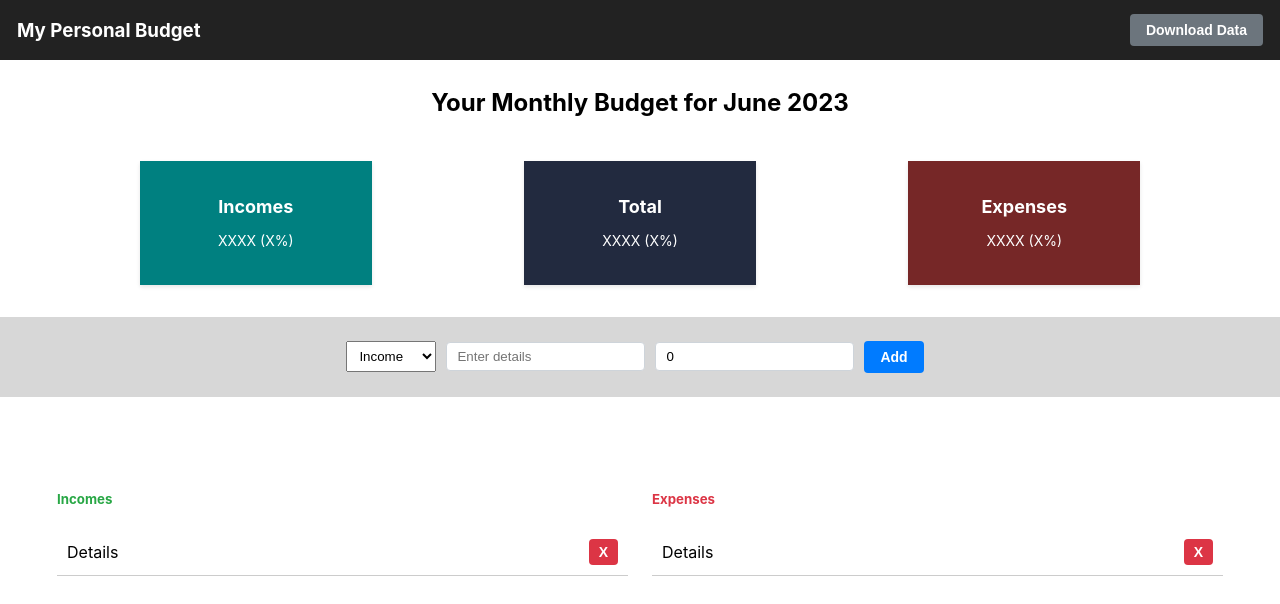
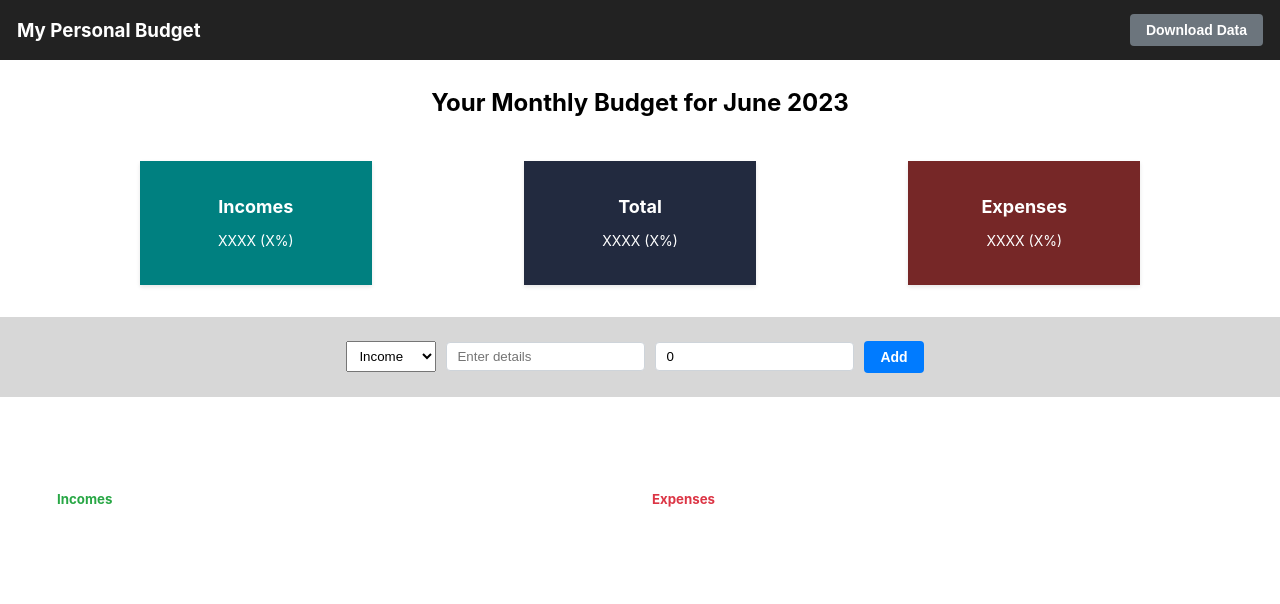
Before and after one commit to nikoladomazetovikj/budgety, a React (Create React App) app: page / in a window 1280 px wide. Shown: the top 604 px of the page. Built offline with nearby package versions, Linux system fonts and the light colour scheme.

Commit message:
feat: list data refs: #1

```diff
--- a/src/App.js
+++ b/src/App.js
@@ -1,7 +1,7 @@
 import Header from "./layouts/Header";
 import Budget from "./components/Budget";
 import BudgetData from "./components/BudgetData";
-import {useState} from "react";
+import {useEffect, useState} from "react";
 
 function App() {
     const currentDate = new Date();
@@ -12,11 +12,19 @@ function App() {
     const currentMonth = months[currentDate.getMonth()];
     const currentYear = currentDate.getFullYear();
 
+    const [budgetData, setBudgetData] = useState([]);
+
+    useEffect(() => {
+        const existingBudgetData = localStorage.getItem('budgetData');
+        const parsedExistingData = existingBudgetData ? JSON.parse(existingBudgetData) : [];
+        setBudgetData(parsedExistingData);
+    }, []);
+
     return (
         <div>
             <Header/>
             <Budget month={currentMonth} year={currentYear}/>
-            <BudgetData/>
+            <BudgetData data={budgetData}/>
         </div>
     );
 }
--- a/src/components/BudgetData.js
+++ b/src/components/BudgetData.js
@@ -1,16 +1,20 @@
 import Incomes from "./Incomes";
 import Expenses from "./Expenses";
 
-function BudgetData() {
+function BudgetData(data) {
+
+    const incomes = data.data.filter(item => item.type === 'income');
+    const expenses = data.data.filter(item => item.type === 'expense');
+
     return (
         <div className='container-fluid'>
             <div className='container margin-6'>
                 <div className='row align-items-center'>
                     <div className='col-3 margin-right-4'>
-                      <Incomes/>
+                      <Incomes income={incomes}/>
                     </div>
                     <div className='col-3'>
-                       <Expenses/>
+                       <Expenses expense={expenses}/>
                     </div>
                 </div>
             </div>
--- a/src/components/Expenses.js
+++ b/src/components/Expenses.js
@@ -1,14 +1,14 @@
 import Button from "../UI/Button";
 
-function Expenses() {
+function Expenses(props) {
     return (
         <div className="list-container">
             <h5 className='text-danger'>Expenses</h5>
             <ul className="item-list">
-                <li className="list-item">
-                    <span>Details</span>
+                {props.expense.map(item =>  <li className="list-item">
+                    <span>{item.details} - {item.amount}</span>
                     <Button title='X' styles='button-secondary'/>
-                </li>
+                </li>)}
             </ul>
         </div>
     );
--- a/src/components/Incomes.js
+++ b/src/components/Incomes.js
@@ -1,14 +1,15 @@
 import Button from "../UI/Button";
 
-function Incomes() {
+function Incomes(props) {
+
     return (
         <div className="list-container">
             <h5 className='text-success'>Incomes</h5>
             <ul className="item-list">
-                    <li className="list-item">
-                        <span>Details</span>
-                        <Button title='X' styles='button-secondary'/>
-                    </li>
+                {props.income.map(item =>  <li className="list-item">
+                    <span>{item.details} - {item.amount}</span>
+                    <Button title='X' styles='button-secondary'/>
+                </li>)}
             </ul>
         </div>
     );
```
